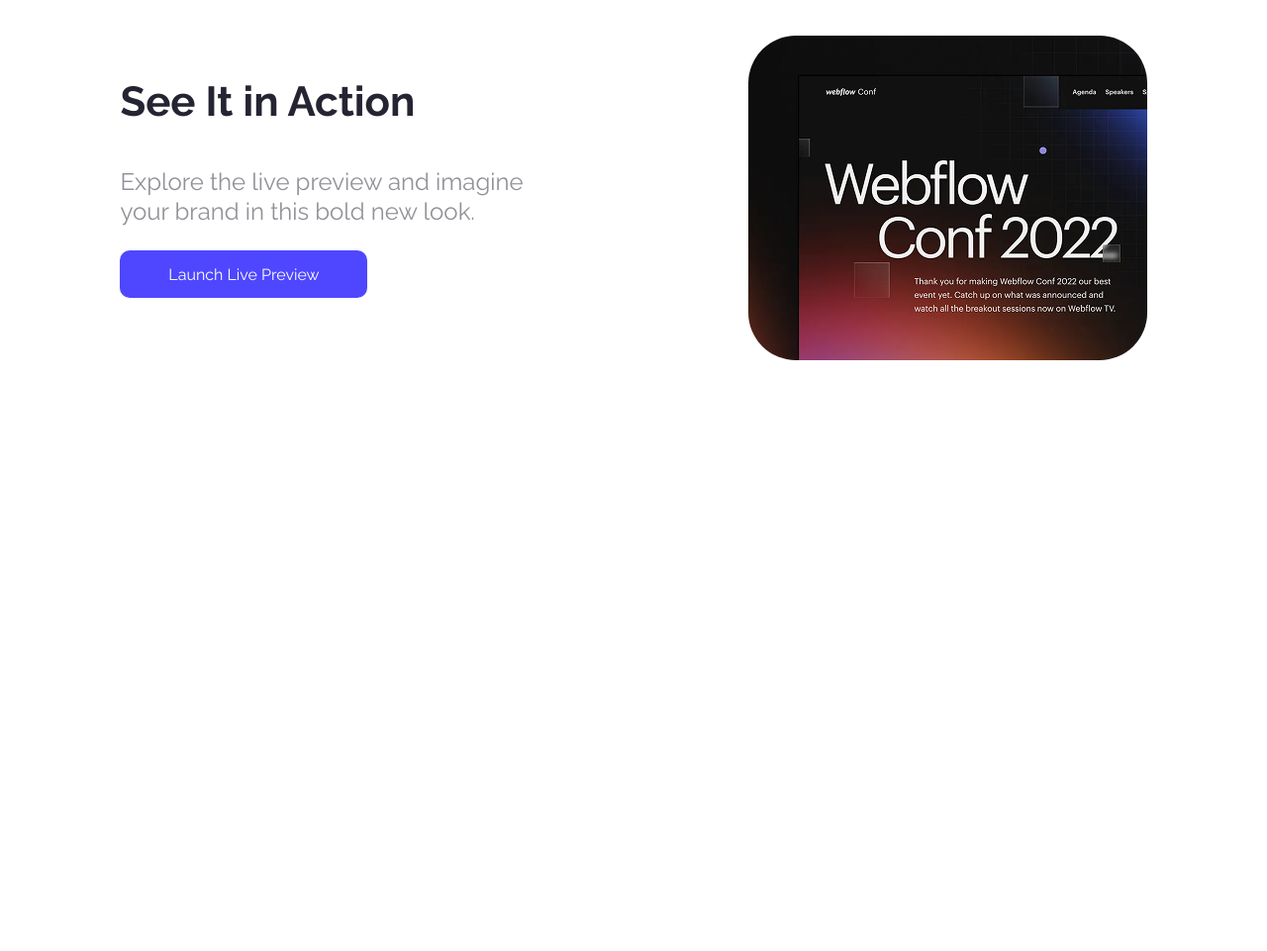
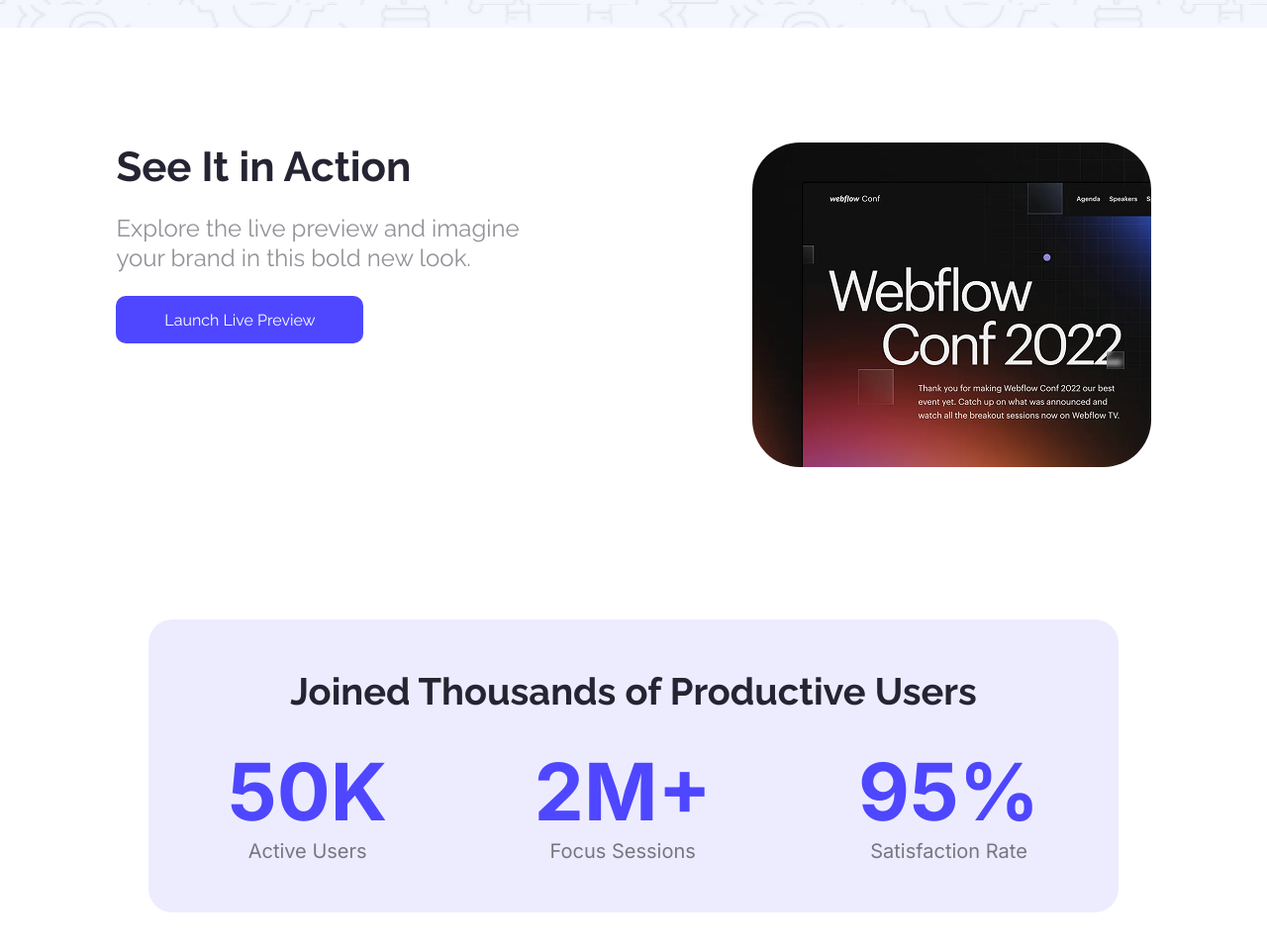
Before and after one commit to potatotanzim/Assignment.1-12, a plain HTML site: page B12A01-landing-launchpad/index.html in a window 1280 px wide. Shown: the part 647-1608 px from the top of the page at 99% size. Before the commit the page ends 1131 px from the top, so only its background shows below. Drawn offline with Linux system fonts and the light colour scheme.

Commit message:
added production section

```diff
--- a/B12A01-landing-launchpad/index.html
+++ b/B12A01-landing-launchpad/index.html
@@ -45,5 +45,25 @@
         <img src="./Assets/wc-mini.png" alt="">
       </div>
     </section>
+    <!-- productive section -->
+     <section class="product" >
+        <div class="product-main">
+            <p>Joined Thousands of Productive Users</p>
+            <div class="product-2">
+                <div class="same-product">
+                    <h3>50K</h3>
+                    <p>Active Users</p>
+                </div>
+                <div class="same-product">
+                    <h3>2M+</h3>
+                    <p>Focus Sessions</p>
+                </div>
+                <div class="same-product">
+                    <h3>95%</h3>
+                    <p>Satisfaction Rate</p>
+                </div>
+            </div>
+        </div>
+     </section>
   </body>
 </html>
--- a/B12A01-landing-launchpad/style.css
+++ b/B12A01-landing-launchpad/style.css
@@ -1,3 +1,6 @@
+*{
+    margin: 0px;
+}
 .head {
   display: flex;
   justify-content: space-around;
@@ -10,6 +13,7 @@
 .hero {
   background-image: url(./Assets/Hero-bg.png);
   padding-bottom: 120px;
+  padding-top: 70px;
 }
 .head > p {
   font-family: "Inter", sans-serif;
@@ -47,18 +51,25 @@
   border: none;
   cursor: pointer;
   font-size: 16px;
+  margin-top: 37px;
 }
 .head2 {
   display: flex;
   flex-direction: column;
   justify-content: center;
   align-items: center;
+  margin-top: 200px;
 }
 .action {
   display: flex;
   justify-content: space-around;
   margin-top: 116px;
   margin-bottom: 116px;
+}
+.action-text {
+    display: flex;
+    flex-direction: column;
+    gap: 23px;
 }
 .action-text > h3 {
   color: rgb(37, 36, 50);
@@ -90,3 +101,41 @@ text-align: left;
 .action-image > img {
   border-radius: 48px;
 }
+.product-main {
+  display: flex;
+  flex-direction: column;
+  margin: 150px;
+  padding: 50px 80px 50px 80px;
+  border-radius: 24px;
+  background: rgba(78, 71, 255, 0.1);
+  gap: 30px;
+}
+.product-main > p {
+  color: rgb(37, 36, 50);
+  font-family: Raleway;
+  font-size: 38px;
+  font-weight: 700;
+  text-align: center;
+}
+.product-2 {
+  display: flex;
+  justify-content: space-between;
+}
+.product-2 > div {
+  display: flex;
+  flex-direction: column;
+}
+.product-2 > div > h3 {
+  color: rgb(78, 71, 255);
+  font-family: Inter;
+  font-size: 80px;
+  font-weight: 700;
+  text-align: left;
+}
+.product-2 > div > p {
+  color: rgba(0, 0, 0, 0.5);
+  font-family: Inter;
+  font-size: 20px;
+  font-weight: 400;
+  text-align: center;
+}
```
Lines whose indentation alone changed are shown as unchanged.
